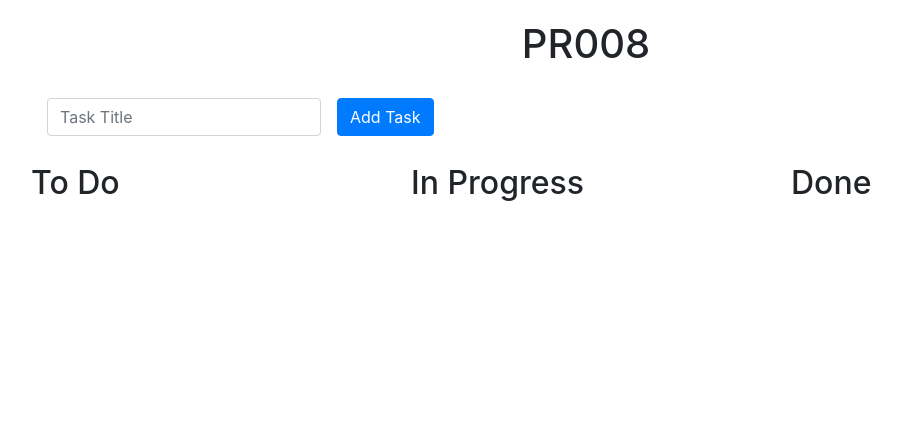
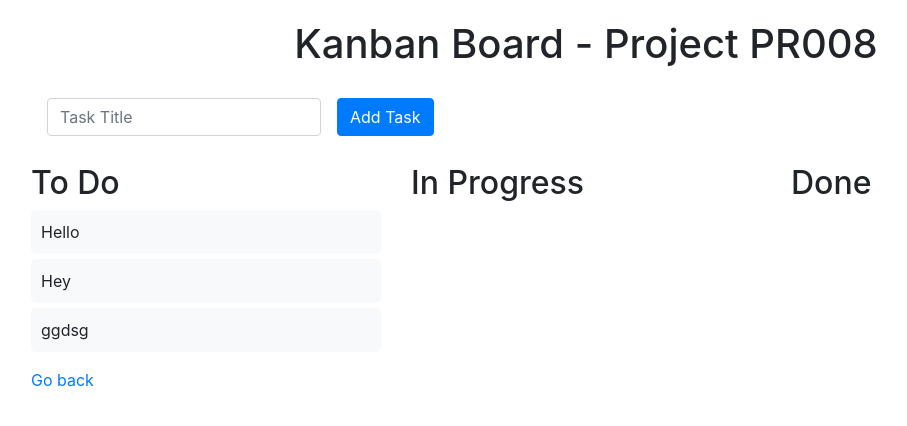
Before and after one commit to MandarKelkarOfficial/Kanban, a Flask app: a page that uses templates/kanban_template.html in a window 1280 px wide. Shown: the top 426 px of the page, without its empty margins (54-961 px from the left). Run offline with Flask 3, Linux system fonts and the light colour scheme; some libraries are stand-ins or nearby versions.

Commit message:
Kanban V - 1.0.0 - test

```diff
--- a/app.py
+++ b/app.py
@@ -1,5 +1,8 @@
 from flask import Flask, render_template, render_template_string, request, redirect, send_from_directory, url_for
 from flask_sqlalchemy import SQLAlchemy
+from sqlalchemy import *
+from sqlalchemy.orm import declarative_base
+from sqlalchemy.orm import Session
 from datetime import datetime, timedelta
 import os
 
@@ -7,7 +10,15 @@ app = Flask(__name__)
 app.config['SQLALCHEMY_DATABASE_URI'] = 'sqlite:///kanban.db'
 db = SQLAlchemy(app)
 # app.static_folder = 'projects'
+Base = declarative_base()
 
+
+# class NewProject(db.Model):
+#     id = db.Column(db.Integer, primary_key=True)
+#     project_name = db.Column(db.String(100), nullable=False)
+#     project_number = db.Column(db.String(50), unique=True, nullable=False)
+#     author_name = db.Column(db.String(100), nullable=False)
+#     tasks = db.relationship('Task', backref='project', lazy=True)
 
 class NewProject(db.Model):
     id = db.Column(db.Integer, primary_key=True)
@@ -16,12 +27,6 @@ class NewProject(db.Model):
     author_name = db.Column(db.String(100), nullable=False)
     tasks = db.relationship('Task', backref='project', lazy=True)
 
-# class Task(db.Model):
-#     id = db.Column(db.Integer, primary_key=True)
-#     title = db.Column(db.String(200), nullable=False)
-#     status = db.Column(db.String(20), nullable=False)
-#     date_created = db.Column(db.DateTime, default=datetime.utcnow)
-#     project_id = db.Column(db.Integer, db.ForeignKey('new_project.id'), nullable=False)
 
 
 class Task(db.Model):
@@ -31,18 +36,10 @@ class Task(db.Model):
     date_created = db.Column(db.DateTime, default=datetime.utcnow)
     project_number = db.Column(db.String(50), db.ForeignKey('new_project.project_number'), nullable=False)
     # project_id = db.Column(db.Integer, db.ForeignKey('new_project.id'), nullable=False)  # Add this line
+    @property
+    def task_table_name(self):
+        return f'project_task_{self.project_number}'
 
-    # ... rest of the model definition
-
-
-
-class ProjectTask(db.Model):
-    id = db.Column(db.Integer, primary_key=True)
-    title = db.Column(db.String(200), nullable=False)
-    status = db.Column(db.String(20), nullable=False)
-    date_created = db.Column(db.DateTime, default=datetime.utcnow)
-    project_id = db.Column(db.Integer, db.ForeignKey(
-        'new_project.id'), nullable=False)
 
 
 class Totals(db.Model):
@@ -128,34 +125,96 @@ def update_totals():
 
 
 
-def create_kanban_template(project_number):
-    # Fetch tasks related to the project_number
-    tasks = Task.query.filter_by(project_number=project_number).all()
+# def create_kanban_template(project_number):
+#     # Fetch tasks related to the project_number
+#     tasks = Task.query.filter_by(project_number=project_number).all()
 
-    # Specify the correct path to your template file within the "templates" folder
-    template_file_path = os.path.join(app.root_path, 'templates', 'kanban_template.html')
+#     # Specify the correct path to your template file within the "templates" folder
+#     template_file_path = os.path.join(app.root_path, 'templates', 'kanban_template.html')
 
-    with open(template_file_path, 'r') as file:
-        template_content = file.read()
+#     with open(template_file_path, 'r') as file:
+#         template_content = file.read()
 
-    # Manually replace placeholders in the template content
-    template_content = template_content.replace('{{ project_number }}', str(project_number))
+#     # Manually replace placeholders in the template content
+#     template_content = template_content.replace('{{ project_number }}', str(project_number))
 
-    # Render the Kanban template with the tasks
-    rendered_template = render_template_string(template_content, tasks=tasks)
+#     # Render the Kanban template with the tasks
+#     rendered_template = render_template_string(template_content, tasks=tasks)
 
-    # Create a folder for each project if it doesn't exist
-    project_folder_path = os.path.join(app.root_path, 'projects', str(project_number))
-    os.makedirs(project_folder_path, exist_ok=True)
-    print("Started creating project...")
+#     # Create a folder for each project if it doesn't exist
+#     project_folder_path = os.path.join(app.root_path, 'projects', str(project_number))
+#     os.makedirs(project_folder_path, exist_ok=True)
+#     print("Started creating project...")
 
-    # Create a unique HTML file for the Kanban template and save it in the project folder
-    file_path = os.path.join(project_folder_path, f'{project_number}.html')
-    with open(file_path, 'w') as file:
-        file.write(rendered_template)
-    print("Done creating project...")
+#     # Create a unique HTML file for the Kanban template and save it in the project folder
+#     file_path = os.path.join(project_folder_path, f'{project_number}.html')
+#     with open(file_path, 'w') as file:
+#         file.write(rendered_template)
+#     print("Done creating project...")
 
-    return file_path
+#     return file_path
+
+
+class ProjectTask(Base):
+    __tablename__ = 'project_task'
+    id = Column(Integer, primary_key=True)
+    title = Column(String(200), nullable=False)
+    status = Column(String(20), nullable=False)
+    date_created = Column(DateTime, default=datetime.utcnow)
+    project_number = Column(String(50), nullable=False)
+
+
+def create_project_table(project_number):
+    engine = create_engine(app.config['SQLALCHEMY_DATABASE_URI'])
+    Base.metadata.create_all(bind=engine)  # Create all tables defined in the metadata
+
+    # Define the ProjectTask table within the function
+    table_name = f'project_task_{project_number}'
+    class ProjectTaskDynamic(Base):
+        __tablename__ = table_name
+        id = Column(Integer, primary_key=True)
+        title = Column(String(200), nullable=False)
+        status = Column(String(20), nullable=False)
+        date_created = Column(DateTime, default=datetime.utcnow)
+        project_number = Column(String(50), nullable=False)
+
+    # Create the ProjectTaskDynamic table
+    Base.metadata.create_all(bind=engine)
+
+    # Insert a dummy task to test the table creation
+    with Session(engine) as session:
+        dummy_task = ProjectTaskDynamic(title='Dummy Task', status='To Do', project_number=project_number)
+        session.add(dummy_task)
+        session.commit()
+
+
+@app.route('/new_project', methods=['GET', 'POST'])
+def new_project():
+    if request.method == 'POST':
+        project_name = request.form['project_name']
+        project_number = request.form['project_number']
+        author_name = request.form['author_name']
+
+        new_project = NewProject(
+            project_name=project_name,
+            project_number=project_number,
+            author_name=author_name
+        )
+
+        # Save the new project
+        db.session.add(new_project)
+        db.session.commit()
+
+        # Create a table for the project tasks
+        create_project_table(project_number)
+
+        # Update totals and progress
+        update_totals()
+        update_progress()
+
+        return redirect(url_for('index'))
+
+    return render_template('new_project.html')
 
 @app.route('/', methods=['GET', 'POST'])
 def index():
@@ -166,21 +225,24 @@ def index():
     return render_template('index.html', totals=totals, progress_info=progress_info)
 
 
+
+
+
 # @app.route('/add', methods=['POST'])
 # def add():
 #     title = request.form.get('title')
-#     project_id = request.form.get('project_id')
+#     project_number = request.form.get('project_number')  # Use project_number instead of project_id
 
 #     # Assuming you have a date_created field in your Task model
 #     date_created = datetime.utcnow()
 
-#     # Check if project_id is None
-#     if project_id is None:
-#         # Handle the case where project_id is not provided (you may redirect or show an error message)
+#     # Check if project_number is None
+#     if project_number is None:
+#         # Handle the case where project_number is not provided (you may redirect or show an error message)
 #         return redirect(url_for('index'))
 
-#     new_task = Task(title=title, status='To Do',
-#                     date_created=date_created, project_id=project_id)
+#     # Create a new task with the provided project_number
+#     new_task = Task(title=title, status='To Do', date_created=date_created, project_number=project_number)
 #     db.session.add(new_task)
 #     db.session.commit()
 
@@ -188,7 +250,8 @@ def index():
 #     update_progress()
 #     update_totals()
 
-#     return redirect(url_for('index'))
+#     # Redirect the user to the newly created Kanban page
+#     return redirect(url_for('kanban', project_number=project_number))
 
 
 @app.route('/add', methods=['POST'])
@@ -238,51 +301,17 @@ def delete(id):
 def sign_up():
     return render_template('signin.html')
 
-# @app.route('/create_new_project', methods=['GET','POST'])
-# def create_new_project():
-#     return render_template('new_project.html')
 
 
-@app.route('/new_project', methods=['GET', 'POST'])
-def new_project():
-    if request.method == 'POST':
-        project_name = request.form['project_name']
-        project_number = request.form['project_number']
-        author_name = request.form['author_name']
 
-        new_project = NewProject(
-            project_name=project_name,
-            project_number=project_number,
-            author_name=author_name
-        )
-
-        db.session.add(new_project)
-        db.session.commit()
-
-        # Update totals
-        update_totals()
-        update_progress()
-
-        return redirect(url_for('index'))
-
-    return render_template('new_project.html')
-
-
-@app.route('/create_kanban/<project_number>', methods=['GET', 'POST'])
-def create_kanban(project_number):
-    # Get the file path of the generated Kanban template
-    file_path = create_kanban_template(project_number)
-
-    # Serve the dynamically created HTML file
-    return send_from_directory('projects', f'{project_number}/{project_number}.html')
-
-
-@app.route('/kanban/<project_number>',methods=['GET', 'POST'])
+@app.route('/kanban/<project_number>', methods=['GET', 'POST'])
 def kanban(project_number):
     # Fetch tasks related to the project_number
     tasks = Task.query.filter_by(project_number=project_number).all()
 
-    return render_template('kanban_template.html', project_number=project_number, tasks=tasks)
+    # Ensure that the tasks variable is passed to the template
+    return render_template('kanban_template.html', tasks=tasks, project_number=project_number)
+
 
 @app.route('/all_project', methods=['GET', 'POST'])
 def all_project():
@@ -290,6 +319,41 @@ def all_project():
 
     return render_template('all_projects.html', projects=projects)
 
+# @app.route('/delete_project/<int:project_id>', methods=['POST'])
+# def delete_project(project_id):
+#     # Fetch the project by ID
+#     project = NewProject.query.get(project_id)
+
+#     if request.method == 'POST':
+#         # Fetch related tasks and progress info
+#         tasks_to_delete = Task.query.filter_by(project_number=project.project_number).all()
+#         progress_info_to_delete = ProgressInfo.query.filter_by(
+#             project_id=project.id).all()
+
+#         # Delete the project and related tasks and progress info
+#         db.session.delete(project)
+#         for task in tasks_to_delete:
+#             db.session.delete(task)
+#         for progress_info in progress_info_to_delete:
+#             db.session.delete(progress_info)
+
+#         # Drop the project task table
+#         engine = create_engine(app.config['SQLALCHEMY_DATABASE_URI'])
+#         with engine.connect() as connection:
+#             table_name = Task(task_number='Dummy Task', status='To Do', project_number=project.project_number).task_table_name
+#             connection.execute(f"DROP TABLE IF EXISTS {table_name}")
+
+#         db.session.commit()
+
+#         # Fetch the updated list of projects
+#         projects = NewProject.query.all()
+
+#         return render_template('all_projects.html', projects=projects)
+
+#     # If not a POST request, render the template with the existing projects
+#     return render_template('all_projects.html', projects=[project])
+
+# Modify the delete_project route in your Flask app
 @app.route('/delete_project/<int:project_id>', methods=['POST'])
 def delete_project(project_id):
     # Fetch the project by ID
@@ -308,6 +372,17 @@ def delete_project(project_id):
         for progress_info in progress_info_to_delete:
             db.session.delete(progress_info)
 
+        # Drop the project task table
+        engine = create_engine(app.config['SQLALCHEMY_DATABASE_URI'])
+        table_name = f'project_task_{project.project_number}'
+
+        # Use text construct to create a SQL expression
+        drop_table_statement = text(f"DROP TABLE IF EXISTS {table_name}")
+
+        # Use connect method to get a connection, then execute the statement
+        with engine.connect() as connection:
+            connection.execute(drop_table_statement)
+
         db.session.commit()
 
         # Fetch the updated list of projects
@@ -318,7 +393,6 @@ def delete_project(project_id):
     # If not a POST request, render the template with the existing projects
     return render_template('all_projects.html', projects=[project])
 
-
 if __name__ == '__main__':
     with app.app_context():
         db.create_all()
--- a/templates/all_projects.html
+++ b/templates/all_projects.html
@@ -28,7 +28,7 @@ active
                     <form action="{{ url_for('delete_project', project_id=project.id) }}" method="POST">
                         <button type="submit" class="btn btn-outline-danger btn-sm">Delete</button>
                     </form>
-                    <form action="{{ url_for('create_kanban', project_number=project.project_number) }}" method="POST">
+                    <form action="{{ url_for('kanban', project_number=project.project_number) }}" method="POST">
                         <button type="submit" class="btn btn-outline-info btn-sm">View</button>
                     </form>
                 </td>
--- a/templates/kanban_template.html
+++ b/templates/kanban_template.html
@@ -15,12 +15,13 @@
 
 <div class="container">
     {% if project_number %}
-    <h1>{{ project_number }}</h1>
+    <h1>Kanban Board - Project {{ project_number }}</h1>
 {% else %}
     <h1>No project number found</h1>
 {% endif %}
 
-    <form class="form-inline" action="{{ url_for('add') }}" method="post">
+    <form class="form-inline" action="/add" method="post">
+        <input type="hidden" name="project_number" value="{{ project_number }}">
         <div class="form-group mx-sm-3 mb-2">
             <label for="title" class="sr-only">Task Title:</label>
             <input type="text" class="form-control" id="title" name="title" placeholder="Task Title" required>
@@ -53,8 +54,9 @@
             </ul>
         </div>
     </div>
+    <a href="/all_project"> Go back</a>
 </div>
-</div>
+
 
 <script src="https://code.jquery.com/jquery-3.2.1.slim.min.js"></script>
 <script src="https://cdnjs.cloudflare.com/ajax/libs/popper.js/1.12.9/umd/popper.min.js"></script>
```
Also changed, not shown: instance/kanban.db, kanban.db (added).
